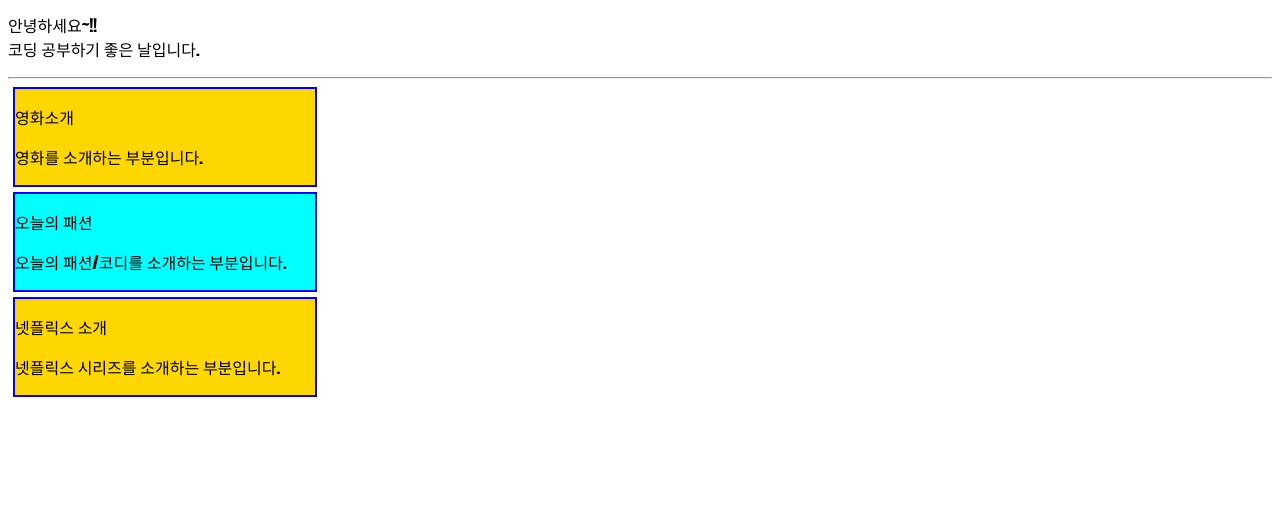
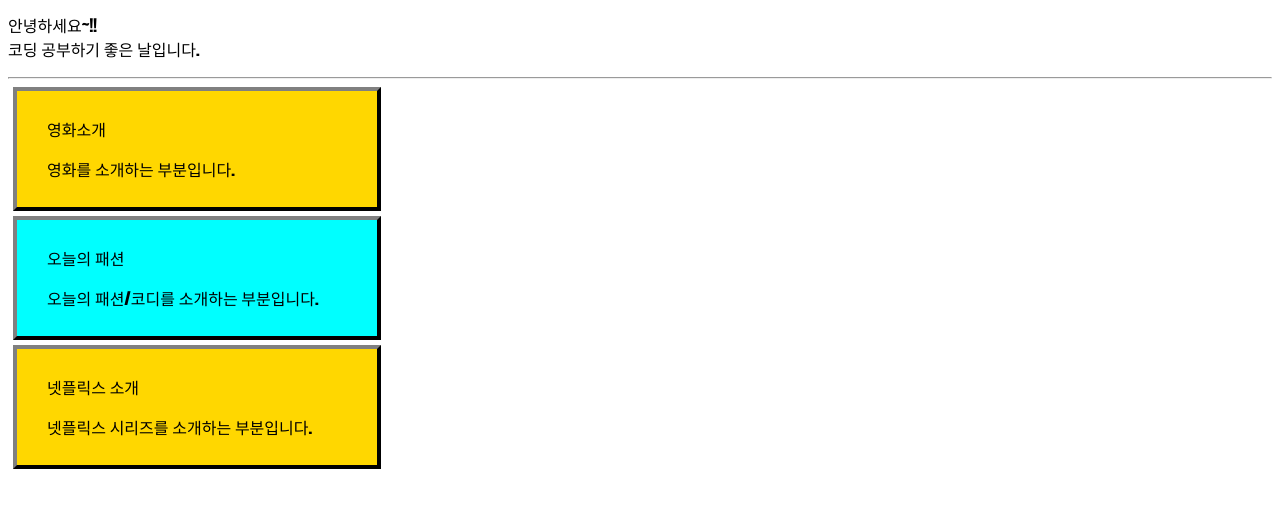
Before and after one commit to jongs985/WebStudy, a plain HTML site: page index.html in a window 1280 px wide. Shown: the part 171-678 px from the top of the page. Drawn offline with Linux system fonts and the light colour scheme.

Commit message:
style 수정

```diff
--- a/index.html
+++ b/index.html
@@ -6,8 +6,12 @@
     <title>웹 스터디 ::: 박종승</title>
     <style>
         div {
-            border : solid 2px blue;
+            border-top : solid 4px gray;
+            border-left : solid 4px gray;
+            border-right : solid 4px black;
+            border-bottom : solid 4px black;
             margin : 5px;
+            padding: 10px 30px 10px 30px;
             width : 300px;
         }
         div.contents{
```
